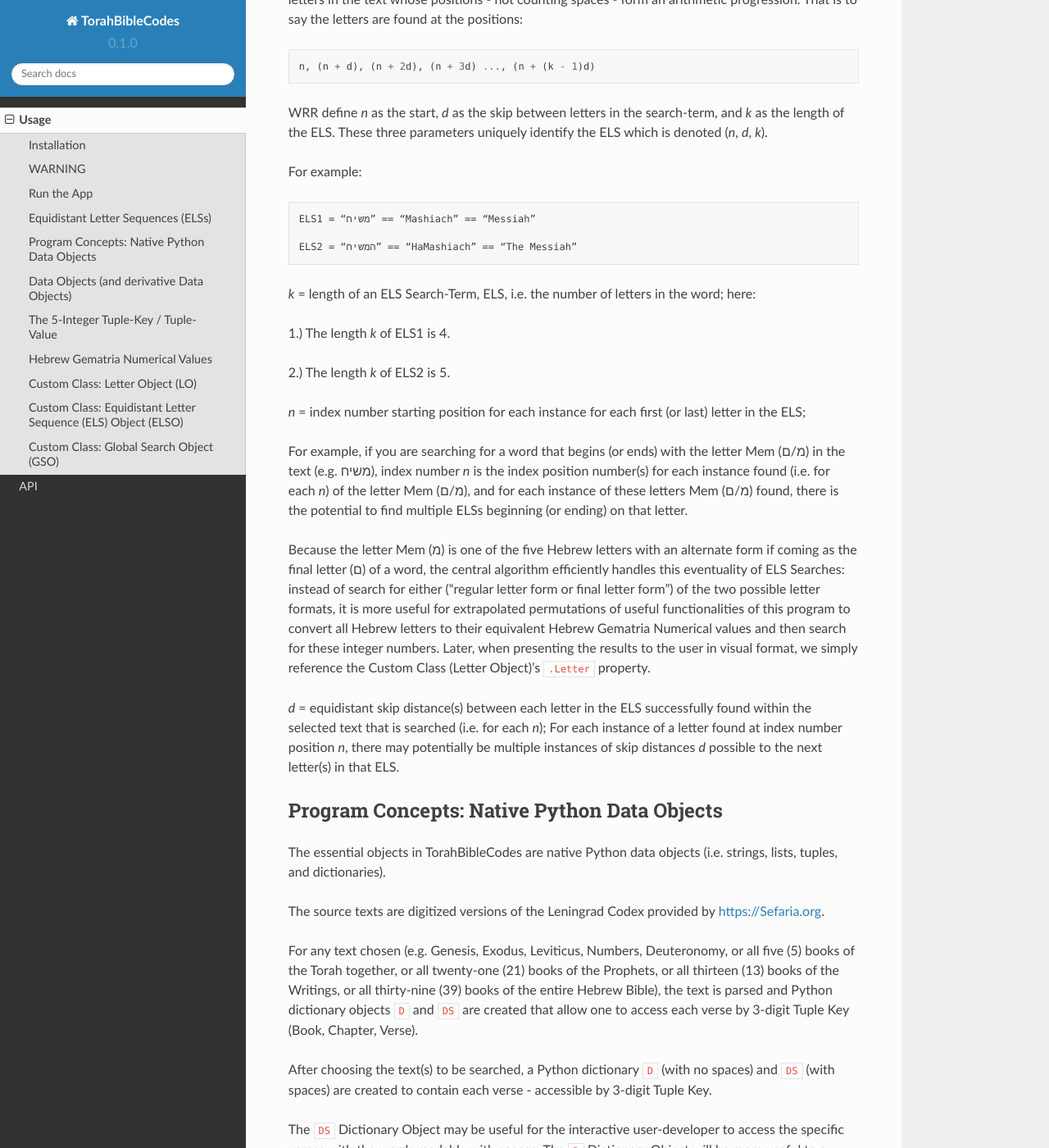
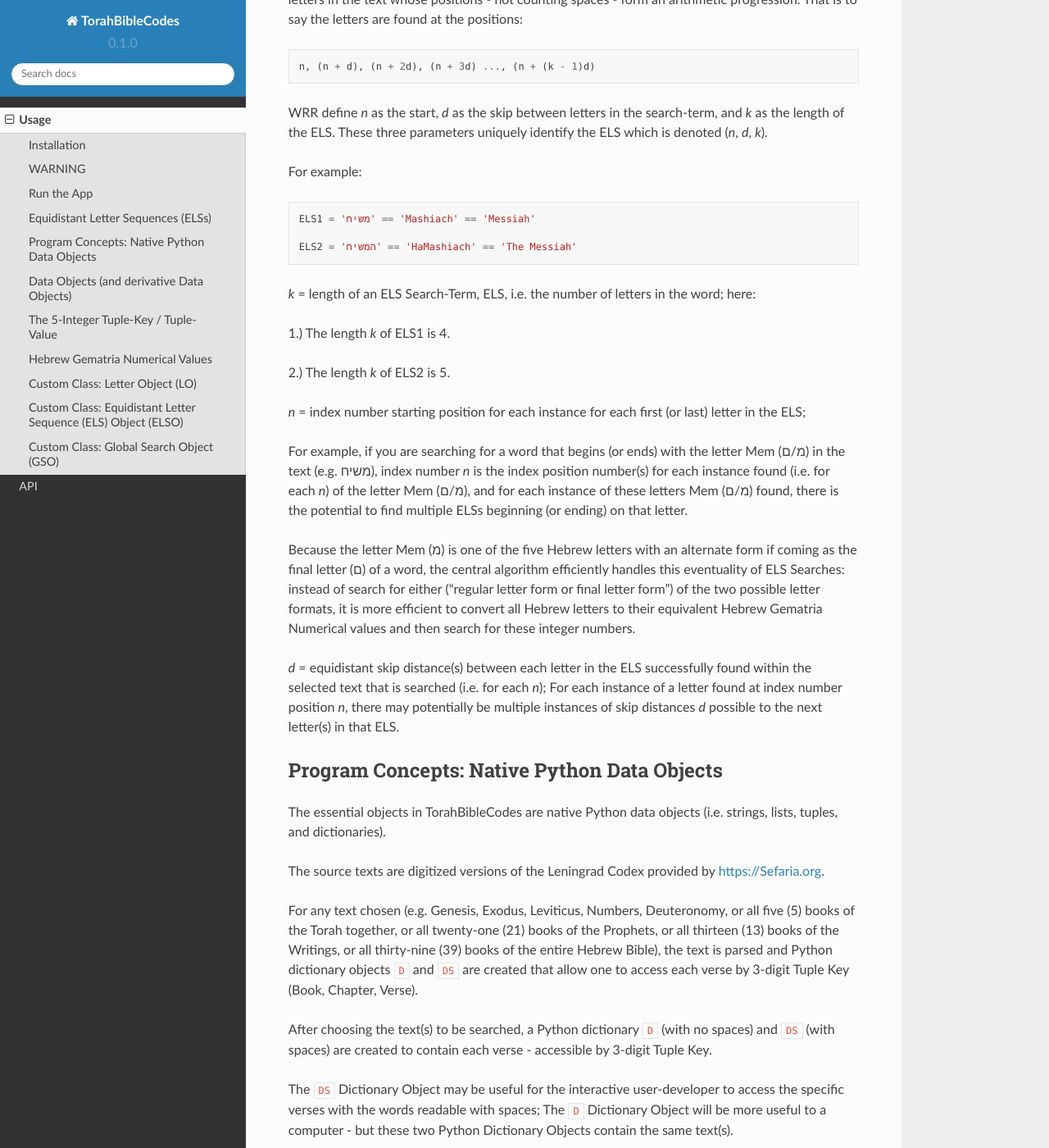
Before and after one commit to TorahBibleCodes/TorahBibleCodes_Sphinx, a Sphinx documentation site: the page built from docs/source/usage.rst, in a window 1280 px wide and 1400 px high, scrolled down 2504 px. Shown: the whole window at 82% size. Built offline with Sphinx 7.4.7 and the Read the Docs theme 2.0.0, drawn with Linux system fonts in a browser that asks for light colours; some of the changed text lies outside the part shown.

Commit message:
Update usage.rst

```diff
--- a/docs/source/usage.rst
+++ b/docs/source/usage.rst
@@ -16,7 +16,7 @@ To use TorahBibleCodes:
 
    C:\python> pip install ipython
 
-3.) DOWNLOAD the TorahBibleCodes GitHub Repo ZIP file or clone the GitHub repo to your local computer.
+3.) DOWNLOAD the TorahBibleCodes GitHub Repo ZIP file or clone the GitHub repo to your local computer: https://github.com/torahbiblecodes/torahbiblecodes
 
 .. code-block:: console
 
@@ -118,9 +118,9 @@ WRR define *n* as the start, *d* as the skip between letters in the search-term,
 
 For example::
 
-   ELS1 = “משיח” == “Mashiach” == “Messiah”
+   ELS1 = 'משיח' == 'Mashiach' == 'Messiah'
 
-   ELS2 = “המשיח” == “HaMashiach” == “The Messiah”
+   ELS2 = 'המשיח' == 'HaMashiach' == 'The Messiah'
 
 *k* = length of an ELS Search-Term, ELS, i.e. the number of letters in the word; here:
 
@@ -135,7 +135,7 @@ number *n* is the index position number(s) for each instance found (i.e. for eac
 instance of these letters Mem (מ/ם) found, there is the potential to find multiple ELSs beginning (or
 ending) on that letter.
 
-Because the letter Mem (מ) is one of the five Hebrew letters with an alternate form if coming as the final letter (ם) of a word, the central algorithm efficiently handles this eventuality of ELS Searches: instead of search for either ("regular letter form or final letter form") of the two possible letter formats, it is more useful for extrapolated permutations of useful functionalities of this program to convert all Hebrew letters to their equivalent Hebrew Gematria Numerical values and then search for these integer numbers. Later, when presenting the results to the user in visual format, we simply reference the Custom Class (Letter Object)'s ``.Letter`` property.
+Because the letter Mem (מ) is one of the five Hebrew letters with an alternate form if coming as the final letter (ם) of a word, the central algorithm efficiently handles this eventuality of ELS Searches: instead of search for either ("regular letter form or final letter form") of the two possible letter formats, it is more efficient to convert all Hebrew letters to their equivalent Hebrew Gematria Numerical values and then search for these integer numbers.
 
 *d* = equidistant skip distance(s) between each letter in the ELS successfully found within the
 selected text that is searched (i.e. for each *n*); For each instance of a letter found at index number position *n*, there may
@@ -154,7 +154,7 @@ For any text chosen (e.g. Genesis, Exodus, Leviticus, Numbers, Deuteronomy, or a
 
 After choosing the text(s) to be searched, a Python dictionary ``D`` (with no spaces) and ``DS`` (with spaces) are created to contain each verse - accessible by 3-digit Tuple Key.
 
-The ``DS`` Dictionary Object may be useful for the interactive user-developer to access the specific verses with the words readable with spaces; The ``D`` Dictionary Object will be more useful to a computer.
+The ``DS`` Dictionary Object may be useful for the interactive user-developer to access the specific verses with the words readable with spaces; The ``D`` Dictionary Object will be more useful to a computer - but these two Python Dictionary Objects contain the same text(s).
 
 Each verse (and letter) of the thirty-nine (39) books of the Hebrew Bible is accessible via the Python dictionaries ``D`` and ``DS`` with a unique 3-digit Tuple Key as per following examples:
 
@@ -420,6 +420,8 @@ In previous, older versions of Python, Hebrew letters returned in ``L`` Object w
    --> ('בראשית' , [1, 2, 3, 4, 5, 6], (1, [2, 200, 1, 300, 10, 400], 913))
 
    ## THUS THE NEED TO PRESENT THIS INFO WITHOUT QUOTES TO PRESERVE THE ORDER
+   ## YET THIS RIGHT-TO-LEFT (RTL) TUPLE IS ACTUALLY STORED IN PYTHON MEMORY
+   ## AS LEFT-TO-RIGHT.
    --> (בראשית , [1, 2, 3, 4, 5, 6], (1, [2, 200, 1, 300, 10, 400], 913))
 
    In [2]: DW[2] --> (ברא , [7, 8, 9], (2, [2, 200, 1], 203))
```
Also changed, not shown: other parts of docs/source/usage.rst (+5 -5 lines).
